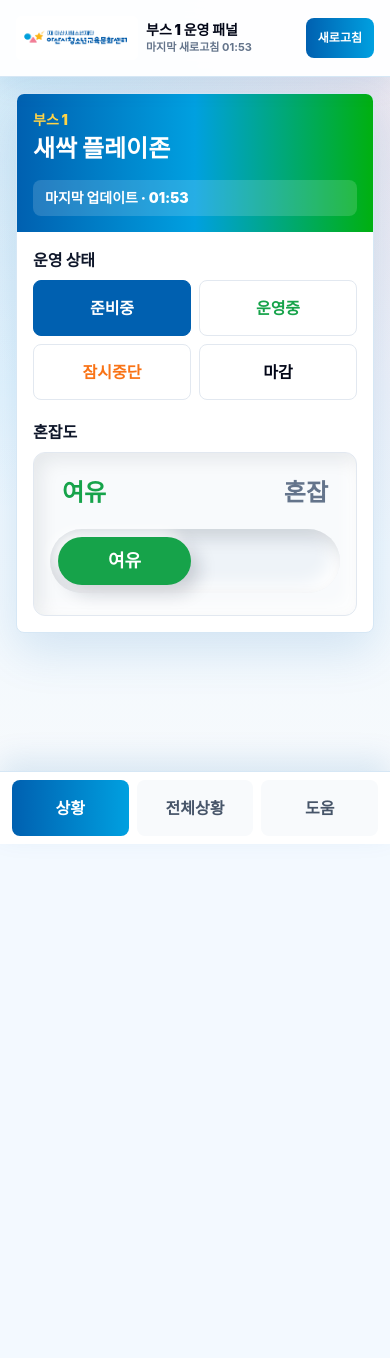
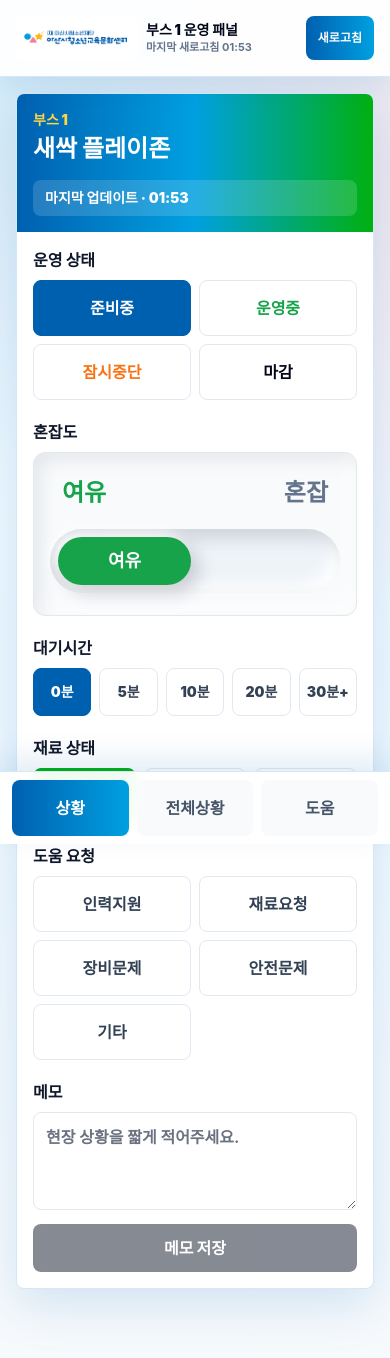
Before and after one commit to minun001/smartyouth, a Next.js app: page /booth/1 in a window 390 px wide. Shown: the top 1358 px of the page. Before the commit the page ends 844 px from the top, so only its background shows below. Built offline with nearby package versions, Linux system fonts and the light colour scheme; no server answers.

Commit message:
Polish subpage controls and mobile operations UI

```diff
--- a/app/globals.css
+++ b/app/globals.css
@@ -67,7 +67,7 @@ button {
 }
 
 .safe-bottom {
-  padding-bottom: calc(env(safe-area-inset-bottom) + var(--bottom-nav-height) + 48px);
+  padding-bottom: calc(env(safe-area-inset-bottom) + var(--bottom-nav-height) + 80px);
 }
 
 .safe-nav {
--- a/components/AppHeader.tsx
+++ b/components/AppHeader.tsx
@@ -62,7 +62,7 @@ export default function AppHeader({
               data-header-reset-all="true"
               onClick={onResetAll}
               disabled={resetDisabled}
-              className="min-h-10 rounded-lg bg-gradient-to-r from-red-600 to-orange-500 px-3 text-xs font-black text-white shadow-sm active:scale-[0.98] disabled:cursor-not-allowed disabled:opacity-50 sm:min-h-11 sm:px-4 sm:text-sm"
+              className="min-h-11 rounded-lg bg-gradient-to-r from-red-600 to-orange-500 px-3 text-xs font-black text-white shadow-sm active:scale-[0.98] disabled:cursor-not-allowed disabled:opacity-50 sm:px-4 sm:text-sm"
             >
               {resetLoading ? '초기화 중' : '전체 초기화'}
             </button>
@@ -72,7 +72,7 @@ export default function AppHeader({
               type="button"
               data-header-refresh="true"
               onClick={onRefresh}
-              className="min-h-10 rounded-lg bg-gradient-to-r from-[var(--asan-blue)] to-[var(--asan-sky)] px-3 text-xs font-black text-white active:scale-[0.98] sm:min-h-11 sm:px-4 sm:text-sm"
+              className="min-h-11 rounded-lg bg-gradient-to-r from-[var(--asan-blue)] to-[var(--asan-sky)] px-3 text-xs font-black text-white active:scale-[0.98] sm:px-4 sm:text-sm"
             >
               새로고침
             </button>
--- a/components/BoothControlPanel.tsx
+++ b/components/BoothControlPanel.tsx
@@ -2,11 +2,14 @@
 
 import { useEffect, useState } from 'react';
 import { apiPath, isStaticDemo } from '@/lib/clientConfig';
-import { patchStaticStatus } from '@/lib/staticDemoClient';
+import { createStaticHelp, patchStaticStatus } from '@/lib/staticDemoClient';
 import { formatTime } from '@/lib/statusLabels';
-import type { BoothStatus, BoothWithStatus, StatusPatch } from '@/lib/types';
+import type { BoothStatus, BoothWithStatus, HelpType, StatusPatch } from '@/lib/types';
 import CongestionSlider from './CongestionSlider';
+import HelpRequestButtons from './HelpRequestButtons';
+import MaterialButtons from './MaterialButtons';
 import StatusSegmentedControl from './StatusSegmentedControl';
+import WaitTimeButtons from './WaitTimeButtons';
 
 type BoothControlPanelProps = {
   booth: BoothWithStatus;
@@ -30,11 +33,13 @@ export default function BoothControlPanel({
   onSaved
 }: BoothControlPanelProps) {
   const [status, setStatus] = useState(booth.status);
+  const [memoDraft, setMemoDraft] = useState(booth.status.memo ?? '');
   const [saveState, setSaveState] = useState<SaveState>('idle');
   const [savedAt, setSavedAt] = useState<string | undefined>(undefined);
 
   useEffect(() => {
     setStatus(booth.status);
+    setMemoDraft(booth.status.memo ?? '');
   }, [booth.boothNo, booth.status.updatedAt]);
 
   const tokenQuery = token ? `?t=${encodeURIComponent(token)}` : '';
@@ -85,6 +90,45 @@ export default function BoothControlPanel({
     onSaved?.();
   }
 
+  async function requestHelp(type: HelpType) {
+    if (!canEdit) return;
+
+    const previous = status;
+    const optimistic: BoothStatus = {
+      ...status,
+      helpRequested: true,
+      helpType: type,
+      memo: memoDraft.trim() || status.memo,
+      updatedAt: new Date().toISOString()
+    };
+    setStatus(optimistic);
+    onUpdated?.(optimistic);
+    setSaveState('saving');
+
+    try {
+      if (isStaticDemo) {
+        const result = await createStaticHelp(booth.boothNo, token, type, memoDraft);
+        setSavedAt(result.savedAt);
+      } else {
+        const response = await fetch(`${apiPath(`/api/booths/${booth.boothNo}/help`)}${tokenQuery}`, {
+          method: 'POST',
+          headers: { 'Content-Type': 'application/json' },
+          body: JSON.stringify({ type, memo: memoDraft })
+        });
+        if (!response.ok) throw new Error('Help request failed.');
+        const result = (await response.json()) as { savedAt: string };
+        setSavedAt(result.savedAt);
+      }
+
+      setSaveState('saved');
+      onSaved?.();
+    } catch {
+      setStatus(previous);
+      onUpdated?.(previous);
+      setSaveState('error');
+    }
+  }
+
   const saveStatusClass =
     saveState === 'error'
       ? 'bg-red-500 text-white'
@@ -116,6 +160,51 @@ export default function BoothControlPanel({
           disabled={!canEdit}
           onChange={(congestionLevel) => void patchStatus({ congestionLevel })}
         />
+      </ControlBlock>
+
+      <ControlBlock title="대기시간">
+        <WaitTimeButtons
+          value={status.waitMinutes}
+          disabled={!canEdit}
+          onChange={(waitMinutes) => void patchStatus({ waitMinutes })}
+        />
+      </ControlBlock>
+
+      <ControlBlock title="재료 상태">
+        <MaterialButtons
+          value={status.materialStatus}
+          disabled={!canEdit}
+          onChange={(materialStatus) => void patchStatus({ materialStatus })}
+        />
+      </ControlBlock>
+
+      <ControlBlock title="도움 요청">
+        <HelpRequestButtons
+          activeType={status.helpRequested ? status.helpType : undefined}
+          disabled={!canEdit}
+          onRequest={(helpType) => void requestHelp(helpType)}
+        />
+      </ControlBlock>
+
+      <ControlBlock title="메모">
+        <div className="space-y-2">
+          <textarea
+            value={memoDraft}
+            disabled={!canEdit}
+            onChange={(event) => setMemoDraft(event.target.value)}
+            placeholder="현장 상황을 짧게 적어주세요."
+            rows={3}
+            className="w-full rounded-lg border border-slate-200 bg-white p-3 text-base font-bold text-slate-900 outline-none focus:border-[var(--asan-blue)] disabled:cursor-not-allowed disabled:opacity-60"
+          />
+          <button
+            type="button"
+            disabled={!canEdit || memoDraft.trim() === (status.memo ?? '').trim()}
+            onClick={() => void patchStatus({ memo: memoDraft })}
+            className="min-h-12 w-full rounded-lg bg-slate-900 px-4 text-base font-black text-white disabled:cursor-not-allowed disabled:opacity-50"
+          >
+            메모 저장
+          </button>
+        </div>
       </ControlBlock>
     </div>
   );
--- a/components/FilterChips.tsx
+++ b/components/FilterChips.tsx
@@ -1,6 +1,6 @@
 'use client';
 
-import { filterLabels } from '@/lib/statusLabels';
+import { filterLabels, filterOrder } from '@/lib/statusLabels';
 import type { DashboardFilter } from '@/lib/types';
 
 type FilterChipsProps = {
@@ -8,12 +8,10 @@ type FilterChipsProps = {
   onChange: (filter: DashboardFilter) => void;
 };
 
-const situationFilters: DashboardFilter[] = ['all', 'open', 'congested', 'closed'];
-
 export default function FilterChips({ active, onChange }: FilterChipsProps) {
   return (
     <div className="no-scrollbar flex gap-2 overflow-x-auto rounded-lg border border-[var(--line)] bg-white p-2 shadow-sm">
-      {situationFilters.map((filter) => (
+      {filterOrder.map((filter) => (
         <button
           key={filter}
           type="button"
--- a/components/HelpPageClient.tsx
+++ b/components/HelpPageClient.tsx
@@ -321,6 +321,7 @@ export default function HelpPageClient({ token }: HelpPageClientProps) {
     const handlePointerUp = (event: PointerEvent) => finishDrag(event.clientX, event.clientY);
     const handlePointerCancel = () => {
       setDraggingId(null);
+      setDragPreview(null);
       setIsOverCompleteZone(false);
     };
     const handleTouchMove = (event: TouchEvent) => {
@@ -348,6 +349,7 @@ export default function HelpPageClient({ token }: HelpPageClientProps) {
     window.addEventListener('pointercancel', handlePointerCancel);
     window.addEventListener('touchmove', handleTouchMove, { passive: false });
     window.addEventListener('touchend', handleTouchEnd);
+    window.addEventListener('touchcancel', handlePointerCancel);
 
     return () => {
       window.removeEventListener('pointermove', handlePointerMove);
@@ -355,6 +357,7 @@ export default function HelpPageClient({ token }: HelpPageClientProps) {
       window.removeEventListener('pointercancel', handlePointerCancel);
       window.removeEventListener('touchmove', handleTouchMove);
       window.removeEventListener('touchend', handleTouchEnd);
+      window.removeEventListener('touchcancel', handlePointerCancel);
     };
   }, [draggingId]);
 
@@ -539,7 +542,7 @@ export default function HelpPageClient({ token }: HelpPageClientProps) {
               )}
             </section>
 
-            {canManageHelp ? (
+            {canManageHelp && draggingId ? (
               <div
                 data-help-complete-zone="true"
                 ref={completeZoneRef}
--- /dev/null
+++ b/components/MaterialButtons.tsx
@@ -0,0 +1,39 @@
+'use client';
+
+import { materialStatusLabels, materialStatusOrder } from '@/lib/statusLabels';
+import type { MaterialStatus } from '@/lib/types';
+
+type MaterialButtonsProps = {
+  value: MaterialStatus;
+  disabled?: boolean;
+  onChange: (value: MaterialStatus) => void;
+};
+
+const materialColor: Record<MaterialStatus, string> = {
+  OK: 'border-[var(--asan-green)] bg-[var(--asan-green)] text-white',
+  LOW: 'border-orange-500 bg-orange-500 text-white',
+  OUT: 'border-red-600 bg-red-600 text-white'
+};
+
+export default function MaterialButtons({ value, disabled, onChange }: MaterialButtonsProps) {
+  return (
+    <div className="grid grid-cols-3 gap-2">
+      {materialStatusOrder.map((status) => {
+        const active = value === status;
+        return (
+          <button
+            key={status}
+            type="button"
+            disabled={disabled}
+            onClick={() => onChange(status)}
+            className={`min-h-14 rounded-lg border px-3 text-base font-black disabled:cursor-not-allowed disabled:opacity-60 ${
+              active ? materialColor[status] : 'border-slate-200 bg-white text-slate-700'
+            }`}
+          >
+            {materialStatusLabels[status]}
+          </button>
+        );
+      })}
+    </div>
+  );
+}
--- /dev/null
+++ b/components/WaitTimeButtons.tsx
@@ -0,0 +1,42 @@
+'use client';
+
+import type { BoothStatus } from '@/lib/types';
+
+type WaitMinutes = BoothStatus['waitMinutes'];
+
+type WaitTimeButtonsProps = {
+  value: WaitMinutes;
+  disabled?: boolean;
+  onChange: (value: WaitMinutes) => void;
+};
+
+const waitOptions: WaitMinutes[] = [0, 5, 10, 20, 30];
+
+function waitLabel(value: WaitMinutes) {
+  return value === 30 ? '30분+' : `${value}분`;
+}
+
+export default function WaitTimeButtons({ value, disabled, onChange }: WaitTimeButtonsProps) {
+  return (
+    <div className="grid grid-cols-5 gap-2">
+      {waitOptions.map((option) => {
+        const active = value === option;
+        return (
+          <button
+            key={option}
+            type="button"
+            disabled={disabled}
+            onClick={() => onChange(option)}
+            className={`min-h-12 rounded-lg border px-1 text-sm font-black disabled:cursor-not-allowed disabled:opacity-60 ${
+              active
+                ? 'border-[var(--asan-blue)] bg-[var(--asan-blue)] text-white'
+                : 'border-slate-200 bg-white text-slate-700'
+            }`}
+          >
+            {waitLabel(option)}
+          </button>
+        );
+      })}
+    </div>
+  );
+}
--- a/lib/problemBooth.ts
+++ b/lib/problemBooth.ts
@@ -1,5 +1,5 @@
 import type { BoothStatus } from './types';
-import { congestionStatusLabel, operationStatusLabels } from './statusLabels';
+import { congestionStatusLabel, materialStatusLabels, operationStatusLabels } from './statusLabels';
 
 const THIRTY_MINUTES = 30 * 60 * 1000;
 
@@ -12,6 +12,10 @@ export function getProblemReasons(status: BoothStatus, now = new Date(), eventAc
 
   if (status.operationStatus === 'PAUSED') {
     reasons.push(operationStatusLabels.PAUSED);
+  }
+
+  if (status.materialStatus === 'LOW' || status.materialStatus === 'OUT') {
+    reasons.push(materialStatusLabels[status.materialStatus]);
   }
 
   if (status.helpRequested) {
```
Also changed, not shown: components/BottomNav.tsx (+13 -3 lines), components/DashboardView.tsx (+11 -9 lines), components/GlobalHelpNotifier.tsx (+5 -22 lines), 1 other file (tests, documents, lock files or other folders).
